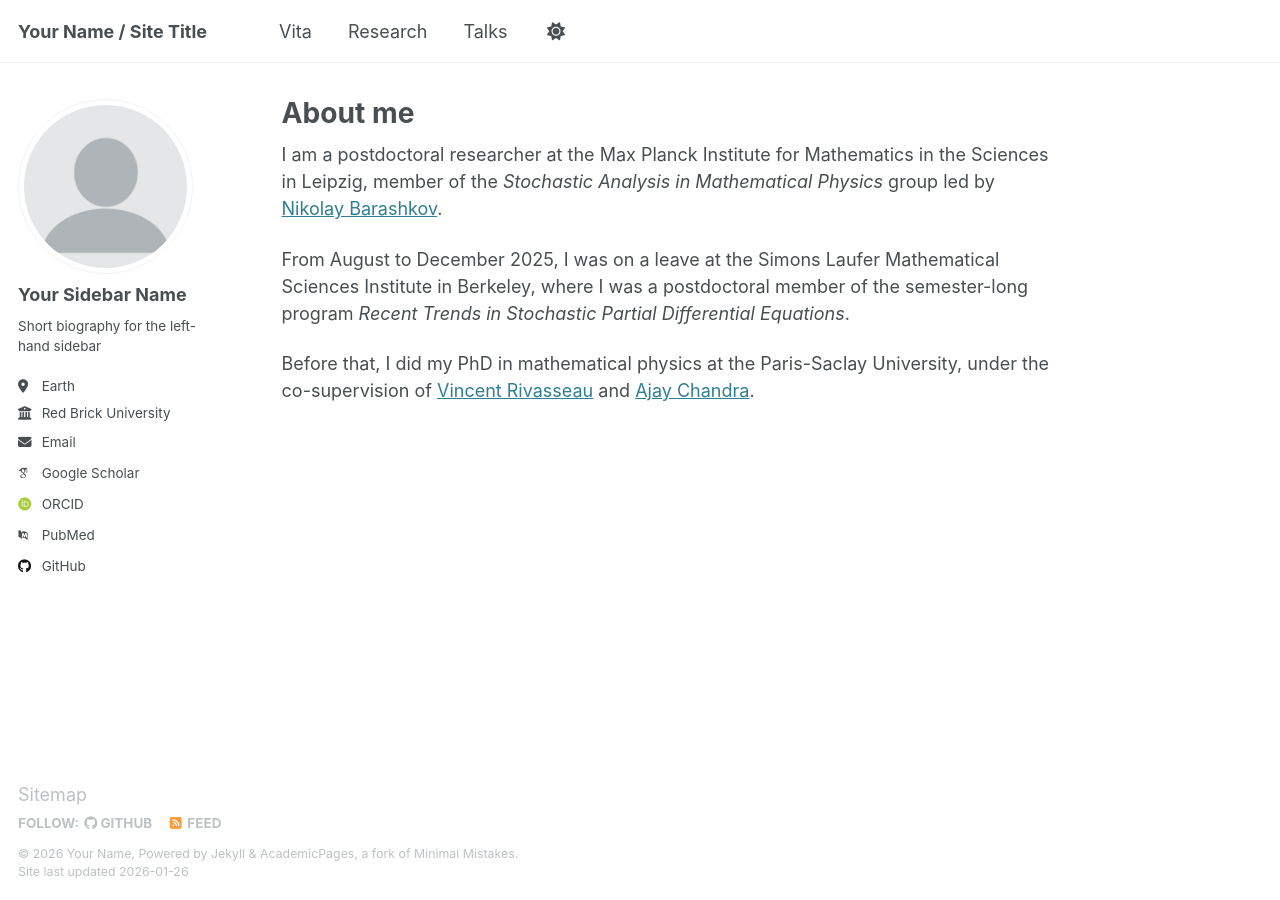
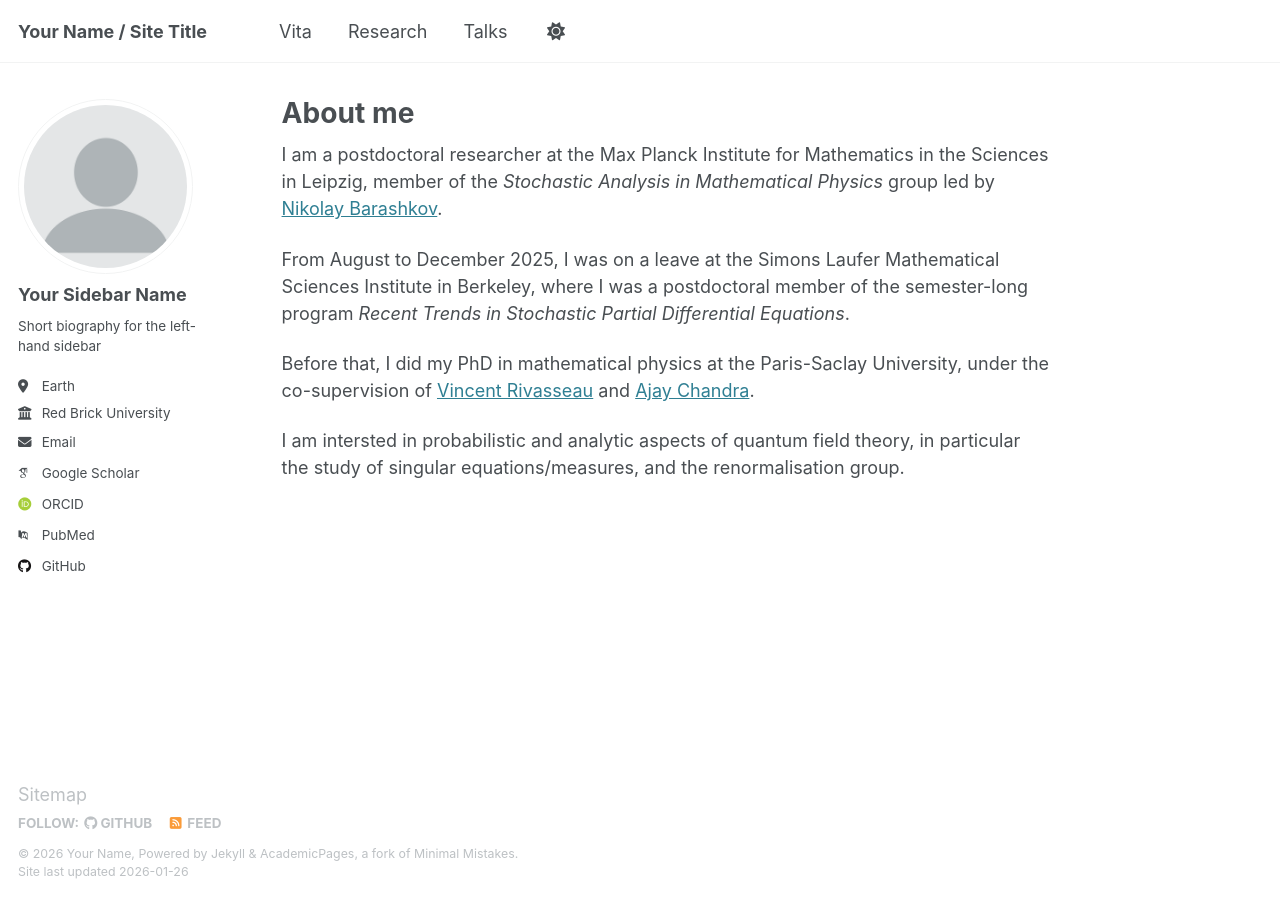
Before and after one commit to leonardferdinand/leonardferdinand.github.io, a Jekyll site: the page built from _pages/about.md, in a window 1280 px wide. Built offline with Jekyll 4.4.1, drawn with Linux system fonts in a browser that asks for light colours; some web fonts are replaced.

Commit message:
Update about.md

```diff
--- a/_pages/about.md
+++ b/_pages/about.md
@@ -13,6 +13,7 @@ From August to December 2025, I was on a leave at the Simons Laufer Mathematical
 
 Before that, I did my PhD in mathematical physics at the Paris-Saclay University, under the co-supervision of <a href='https://annuaire.in2p3.fr/6225-7630/vincent-rivasseau' target='_blank'>Vincent Rivasseau</a> and <a href='https://sites.google.com/view/ajaychandra/home' target='_blank'>Ajay Chandra</a>.
 
+I am intersted in probabilistic and analytic aspects of quantum field theory, in particular the study of singular equations/measures, and the renormalisation group.
 
 <!--This is the front page of a website that is powered by the [Academic Pages template](https://github.com/academicpages/academicpages.github.io) and hosted on GitHub pages. [GitHub pages](https://pages.github.com) is a free service in which websites are built and hosted from code and data stored in a GitHub repository, automatically updating when a new commit is made to the repository. This template was forked from the [Minimal Mistakes Jekyll Theme](https://mmistakes.github.io/minimal-mistakes/) created by Michael Rose, and then extended to support the kinds of content that academics have: publications, talks, teaching, a portfolio, blog posts, and a dynamically-generated CV. You can fork [this template](https://github.com/academicpages/academicpages.github.io) right now, modify the configuration and markdown files, add your own PDFs and other content, and have your own site for free, with no ads!
 
```
